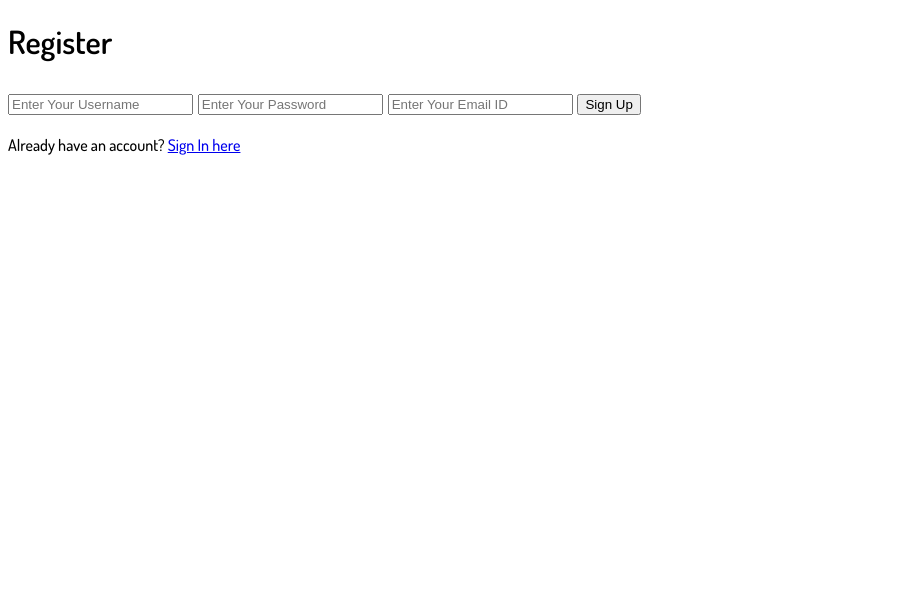
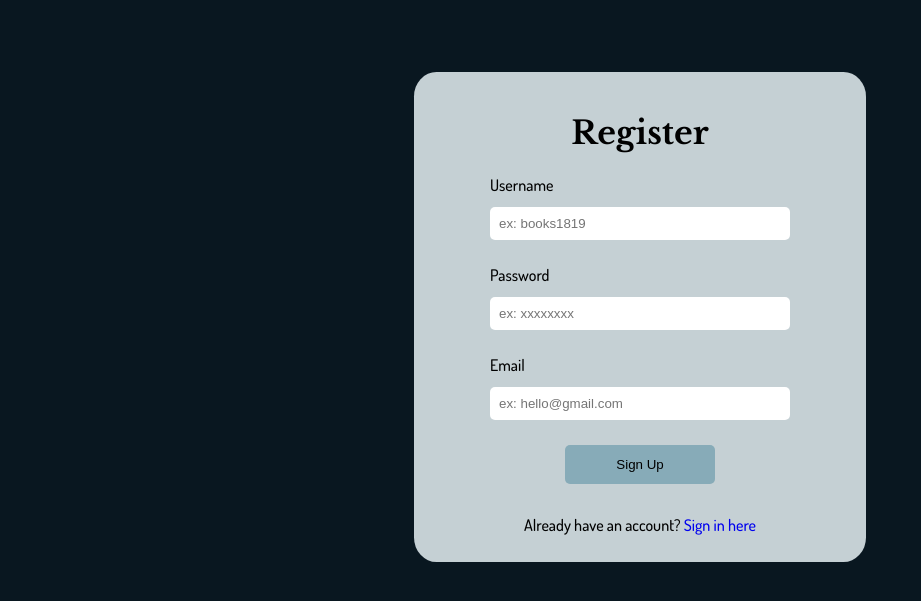
Before and after one commit to Papillor/authentication_flask_psql, a Flask app: page /register in a window 1280 px wide. Shown: the top 601 px of the page, without its empty margins (0-921 px from the left). Run offline with Flask 3, Linux system fonts and the light colour scheme; some libraries are stand-ins or nearby versions.

Commit message:
[ADD]register logic

```diff
--- a/static/style.css
+++ b/static/style.css
@@ -7,17 +7,21 @@
 
 /* PAGE LOGIN */
 
-.login_body{
+.login_body {
     display: flex;
     flex-direction: column;
     background-color: rgb(9, 23, 32);
     margin-left: auto;
     margin-right: auto;
-
 }
 
 .login_comp {
     background-color: rgb(197, 208, 212);
+    /* filter:blur(4px);
+    -o-filter:blur(4px);
+    -ms-filter:blur(4px);
+    -moz-filter:blur(4px);
+    -webkit-filter:blur(4px); */
     display: flex;
     flex-direction: column;
     align-items: center;
@@ -25,9 +29,9 @@
     margin: auto;
 
     width: 35vw;
-    max-width: 500px;
+    max-width: 400px;
     height: 40vh;
-    max-height: 400px;
+    max-height: 300px;
 
     padding: 2%;
     padding-bottom: 5%;
@@ -37,19 +41,12 @@
 
 }
 
-.login_comp header h1{
+.login_comp header h1 {
+    margin-top: 50%;
     font-family: 'Libre Baskerville', serif;
 }
 
-.logo{
-    border-radius: 50%;
-    width: 100px;
-    height:100px;
-    margin-top: 5%;
-    margin-bottom: 10%;
-}
-
-.login_form{
+.login_form {
     display: flex;
     flex-direction: column;
     width: 25vw;
@@ -57,28 +54,73 @@
     gap: 25px;
 }
 
-.login_input{
+.login_input {
     display: flex;
     flex-direction: column;
 }
 
-.login_label{
+.login_label {
     margin-bottom: 2%;
 }
 
-.login_btn{
+.login_input_obj {
+    border: none;
+    border-radius: 5px;
+
+    padding: 3%;
+    margin-top: 2%;
+}
+
+.login_btn {
     background-color: rgb(135, 171, 184);
     margin-left: auto;
     margin-right: auto;
     margin-bottom: 5%;
     width: 50%;
     border-radius: 5px;
-    border:none;
+    border: none;
     padding: 4%;
 
 }
 
-.login_btn:hover{
+.login_btn:hover {
     background-color: rgb(85, 108, 116);
     cursor: pointer;
 }
+
+.cta_btn {
+    text-decoration: none;
+}
+
+/* Page REGISTER */
+
+.register_comp {
+    background-color: rgb(197, 208, 212);
+    /* filter:blur(4px);
+    -o-filter:blur(4px);
+    -ms-filter:blur(4px);
+    -moz-filter:blur(4px);
+    -webkit-filter:blur(4px); */
+    display: flex;
+    flex-direction: column;
+    align-items: center;
+    justify-content: center;
+    margin: auto;
+
+    width: 35vw;
+    max-width: 400px;
+    height: 50vh;
+    min-height:350px;
+    max-height: 500px;
+
+    padding: 2%;
+    padding-bottom: 5%;
+    margin-top: 5%;
+
+    border-radius: 5%;
+
+}
+.register_comp header h1{
+    margin-top: 50%;
+    font-family: 'Libre Baskerville', serif;
+}
--- a/templates/register.html
+++ b/templates/register.html
@@ -8,27 +8,32 @@
 
 </head>
 
-<body>
-    <div>
-        <div class="border">
-            <div class="header">
-                <h1 class="word">Register</h1>
+<body class="login_body">
+    <div class="register_comp">
+        <header>
+            <h1>Register</h1>
+        </header>
+        <form class="login_form" action="{{ url_for('register') }}" method="post">
+            <div class="login_input">
+                <label class="login_label" for="username">Username</label>
+                <input class="login_input_obj" id="username" name="username" type="text"
+                    placeholder="ex: books1819" class="textbox" />
             </div>
-            <h2 class="word">
-                <form action="{{ url_for('register') }}" method="post">
-                    <div class="msg">{{ msg }}</div>
-                    <input id="username" name="username" type="text" placeholder="Enter Your Username"
-                        class="textbox" />
-                    <input id="password" name="password" type="password" placeholder="Enter Your Password"
-                        class="textbox" />
-                    <input id="email" name="email" type="text" placeholder="Enter Your Email ID"
-                        class="textbox" />
-                    <input type="submit" class="btn" value="Sign Up">
-                </form>
-            </h2>
-            <p class="bottom">Already have an account? <a class="bottom" href="{{url_for('login')}}"> Sign In here</a>
-            </p>
-        </div>
+            <div class="login_input">
+                <label class="login_label" for="username">Password</label>
+                <input class="login_input_obj" id="password" name="password" type="password"
+                    placeholder="ex: xxxxxxxx" class="textbox" />
+            </div>
+            <div class="login_input">
+                <label class="login_label" for="username">Email</label>
+                <input class="login_input_obj" id="email" name="email" type="text" placeholder="ex: hello@gmail.com"
+                    class="textbox" />
+            </div>
+            <input type="submit" class="login_btn" value="Sign Up">
+        </form>
+        <p>Already have an account? <a class="cta_btn" href="{{url_for('login')}}"> Sign in here</a>
+        </p>
+
     </div>
 </body>
 
```
Also changed, not shown: templates/login.html (+4 -5 lines).
